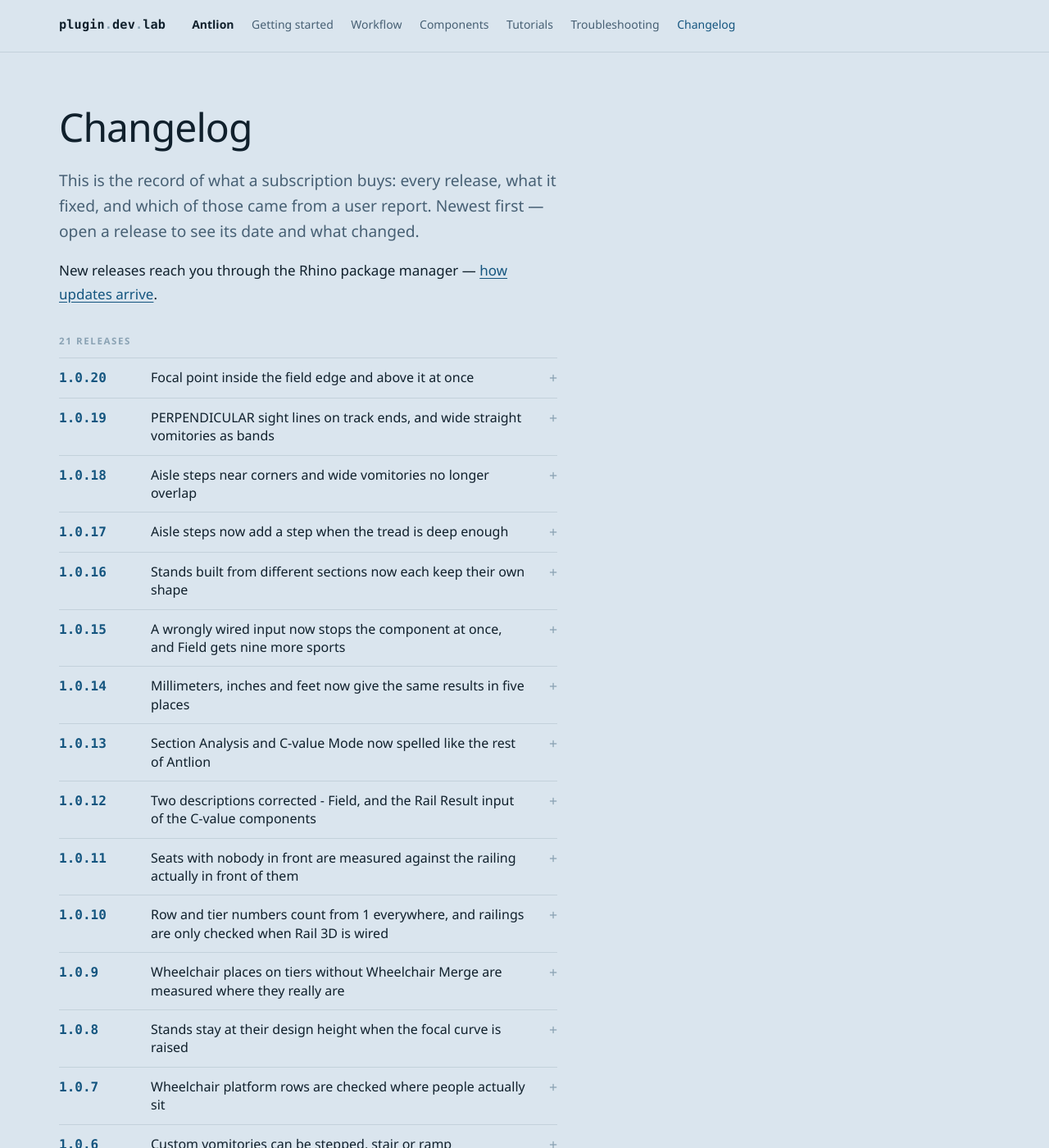
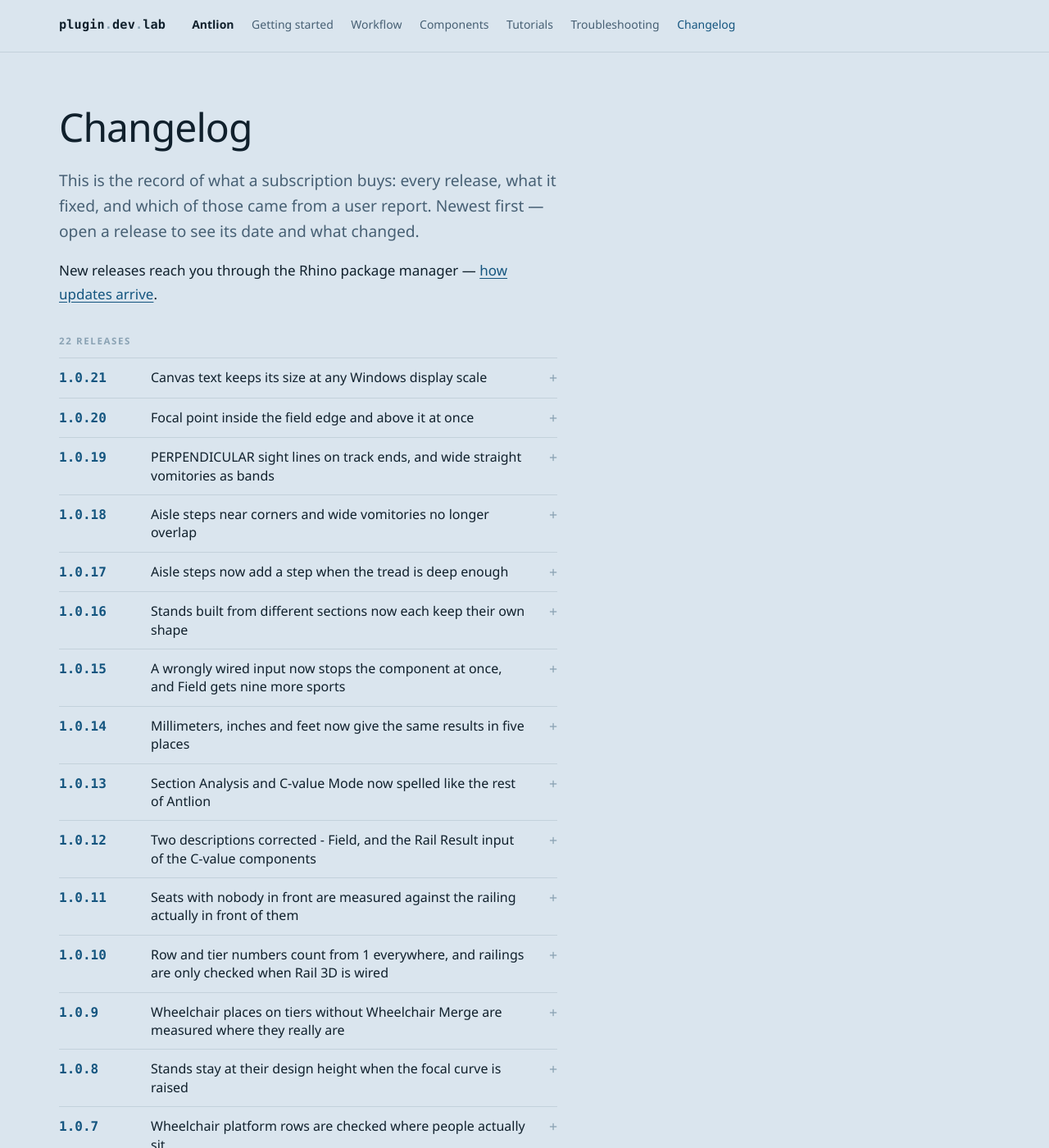
Before and after one commit to plugindevlab/plugindevlab.github.io, a Jekyll site: the page built from antlion/changelog/index.md, in a window 1280 px wide and 1400 px high. Shown: the whole window at 82% size. Built offline with Jekyll 4.4.1, drawn with Linux system fonts in a browser that asks for light colours; some of the changed text lies outside the part shown.

Commit message:
Site: Antlion 1.0.21 - canvas text keeps its size at any Windows display scale

```diff
--- a/_data/changelog.yml
+++ b/_data/changelog.yml
@@ -1,4 +1,18 @@
 antlion:
+  - version: "1.0.21"
+    date: "2026-10-21"
+    title: Canvas text keeps its size at any Windows display scale
+    body: |
+      **Fixed**
+
+      - **Input Panel**, **C-value Legend**, **Slider Merge**, **Toggle Merge**, **Gate Switch** - With the
+        Windows display scale set above 100%, such as 175% or 200%, the text these components draw on the
+        canvas grew with the display scale while their boxes did not, so labels ran past their cells. The
+        text now keeps the same size against its box at any display scale, like the rest of the canvas.
+        Nothing changes at 100%.
+      - **Slider Merge** - At display scales above 100%, the Slider Settings window and the value window
+        kept their 100% size, which cut off labels such as Max, Digits and Value. Both windows now grow with
+        the display scale.
   - version: "1.0.20"
     date: "2026-10-20"
     title: Focal point inside the field edge and above it at once
```
Also changed, not shown: _data/components.json.
